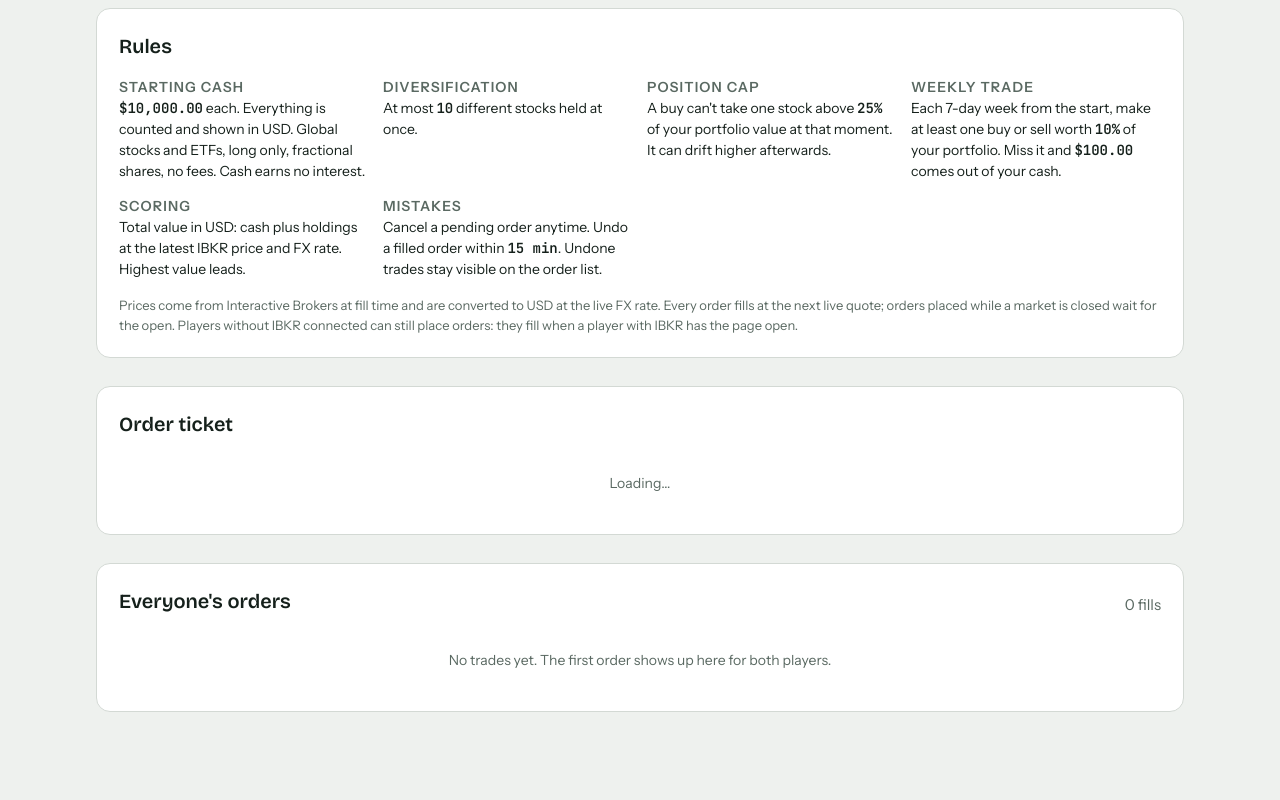
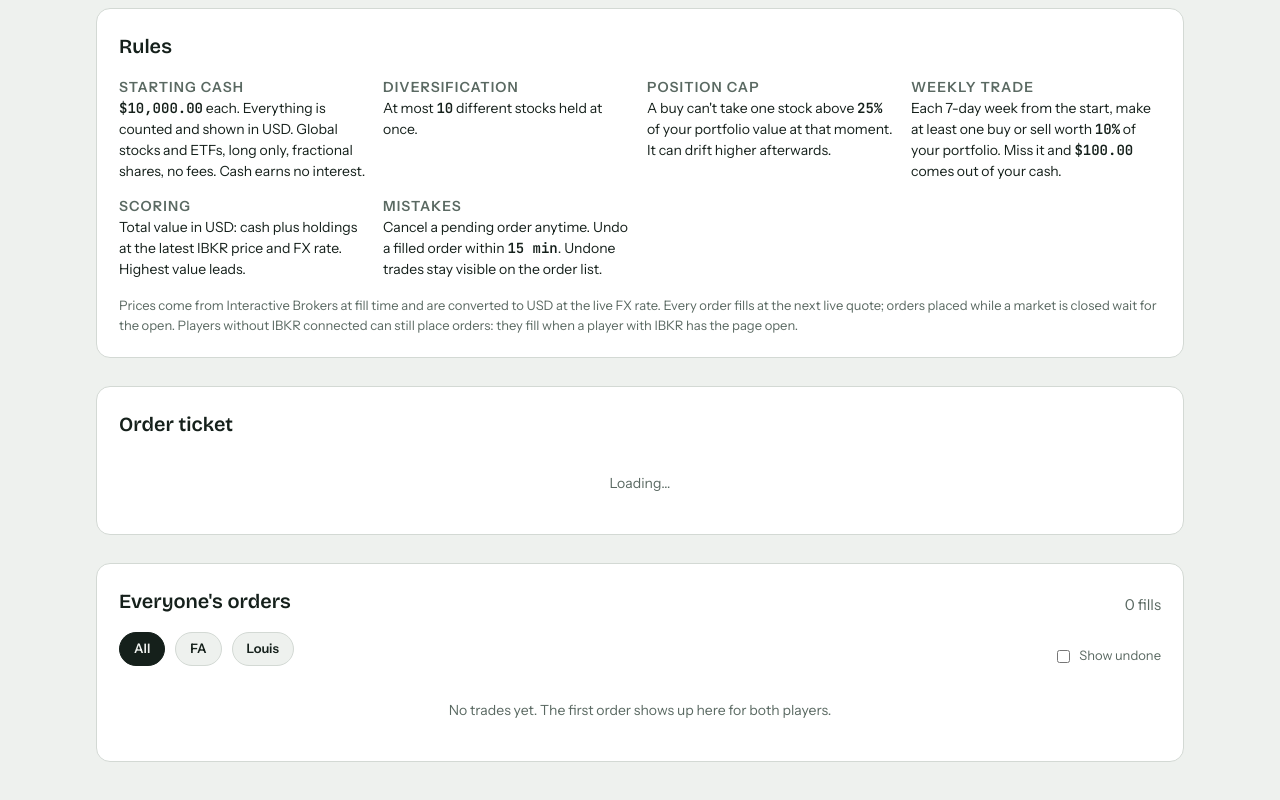
Before and after one commit to FA31000/equity-champ, a plain HTML site: page index.html in a window 1280 px wide. Shown: the part 601-1401 px from the top of the page. Drawn offline with nearby package versions, Linux system fonts and the light colour scheme.

Commit message:
Order list: player filter, hide undone trades behind a toggle
Co-Authored-By: Claude Opus 5.5 <noreply@anthropic.com>
Claude-Session: https://claude.ai/code/session_019UhhxqoeNhZZ4QJjpkQnqE

```diff
--- a/index.html
+++ b/index.html
@@ -100,6 +100,9 @@ tr.voided td:last-child { text-decoration: none }
 .tabs { display: flex; gap: 4px; border-bottom: 1px solid var(--line); margin-bottom: -12px }
 .tabs a { padding: 10px 16px; font-weight: 600; color: var(--muted); text-decoration: none; border-bottom: 3px solid transparent; margin-bottom: -1px }
 .tabs a[aria-selected="true"] { color: var(--ink); border-bottom-color: var(--ink) }
+.chip { padding: 6px 14px; border-radius: 999px; font-size: 13px; background: var(--bg) }
+.chip[aria-pressed="true"] { background: var(--ink); color: var(--bg); border-color: var(--ink) }
+.toggle { display: flex; gap: 6px; align-items: center; font-size: 13px; color: var(--muted); margin-left: auto }
 .rules { display: grid; grid-template-columns: repeat(auto-fit, minmax(220px, 1fr)); gap: 14px }
 .rules div { font-size: 14px } .rules b { font-family: var(--f-mono) }
 
@@ -138,6 +141,7 @@ tr.voided td:last-child { text-decoration: none }
   <section class="panel" id="ticket" aria-label="Order ticket"></section>
   <section class="panel" aria-label="Order tape">
     <div class="row" style="justify-content:space-between"><h2>Everyone's orders</h2><span class="muted" id="logcount"></span></div>
+    <div class="row" id="logfilters"></div>
     <div class="scroll" id="log"></div>
   </section>
   </div>
@@ -151,6 +155,7 @@ const WEEK = 7 * 864e5;
 const STALE_MS = 30 * 60e3;
 const UNDO_MS = 15 * 60e3;
 const handled = new Set();
+const LF = { who: "all", undone: false };
 let confirmUndo = null;
 const DEFAULTS = { startCash: 10000, maxPositionPct: 0.25, minWeeklyTradePct: 0.10, missedWeekPenalty: 100, maxHoldings: 10, startedAt: null, names: { p1: "FA", p2: "Louis" } };
 const SEATS = ["p1", "p2"];
@@ -586,7 +591,10 @@ function renderHoldings() {
 }
 function renderLog() {
   const box = $("log");
-  const list = S.orders.filter((o) => o.status !== "cancelled").sort((a, b) => (b.filledAt || b.createdAt) - (a.filledAt || a.createdAt)).slice(0, 200);
+  $("logfilters").replaceChildren(
+    ...[["all", "All"], ["p1", nm("p1")], ["p2", nm("p2")]].map(([v, label]) => h("button", { class: "chip", "aria-pressed": String(LF.who === v), onclick: () => { LF.who = v; renderLog(); }, text: label })),
+    h("label", { class: "toggle" }, h("input", { type: "checkbox", id: "showundone", checked: LF.undone, onchange: (e) => { LF.undone = e.target.checked; renderLog(); } }), "Show undone"));
+  const list = S.orders.filter((o) => o.status !== "cancelled" && (LF.undone || o.status !== "voided") && (LF.who === "all" || o.player === LF.who)).sort((a, b) => (b.filledAt || b.createdAt) - (a.filledAt || a.createdAt)).slice(0, 200);
   $("logcount").textContent = S.orders.filter((o) => o.status === "filled").length + " fills";
   if (!list.length) { box.replaceChildren(h("div", { class: "empty", text: "No trades yet. The first order shows up here for both players." })); return; }
   const me = mySeat();
```
